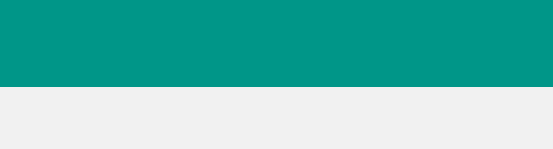
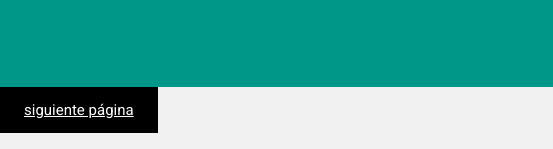
Before and after one commit to Juanor24/juanor24, a plain HTML site: page ejerciciosconplantillas/secundaria04.html in a window 1280 px wide. Shown: the part 1306-1455 px from the top of the page, 0-553 px from the left. Before the commit the page ends 1393 px from the top, so only its background shows below. Drawn offline with Linux system fonts and the light colour scheme.

Commit message:
Update secundaria04.html

```diff
--- a/ejerciciosconplantillas/secundaria04.html
+++ b/ejerciciosconplantillas/secundaria04.html
@@ -140,6 +140,6 @@ html,body,h1,h2,h3,h4,h5,h6 {font-family: "Roboto", sans-serif}
   <i class="fa fa-linkedin w3-hover-opacity"></i>
   <p>Powered by <a href="https://www.w3schools.com/w3css/default.asp" target="_blank">w3.css</a></p>
 </footer>
-
+ <button class="w3-button w3-black w3-padding-large w3-margin-bottom"><a href="index.html">siguiente página</a></button>
 </body>
 </html>
```
